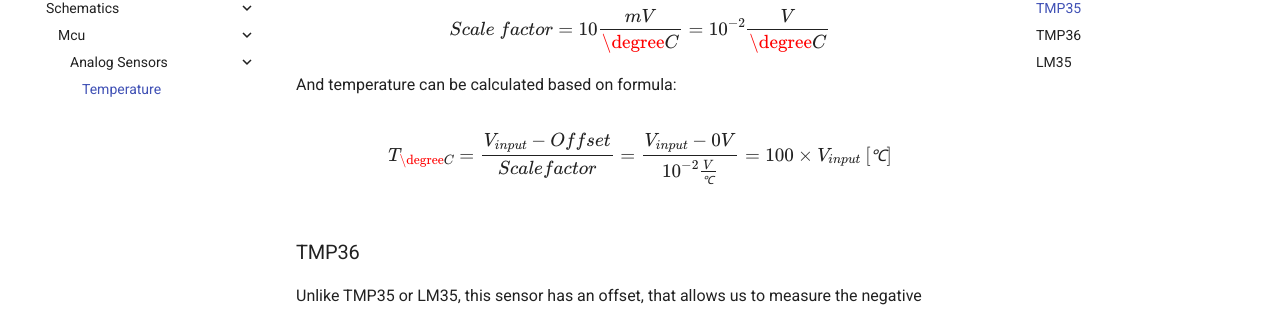
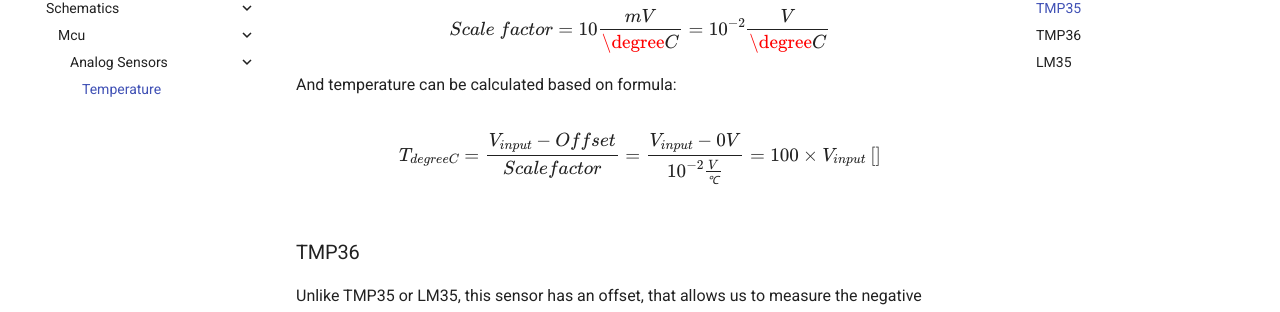
Before and after one commit to YePererva/electronics_pocketbook, an MkDocs documentation site: the page built from docs/content/schematics/mcu/Analog Sensors/Temperature/README.md, in a window 1280 px wide and 900 px high, scrolled down 737 px. Shown: the part 127-439 px from the top of the window. Built offline with MkDocs 1.6.1 and Material for MkDocs 9.7.7, drawn with Linux system fonts in a browser that asks for light colours; comment, search, counter and statistics services are not loaded.

Commit message:
Update README.md

```diff
--- a/docs/content/schematics/mcu/Analog Sensors/Temperature/README.md
+++ b/docs/content/schematics/mcu/Analog Sensors/Temperature/README.md
@@ -27,7 +27,7 @@
 And temperature can be calculated based on formula:
 
 $$
-T_{\degree C}=\frac{V_{input}-Offset}{Scale factor}=\frac{V_{input}-0V}{10^{-2} \frac{V}{℃}}=100 \times V_{input} \ [℃]
+T_{\\degree C}=\frac{V_{input}-Offset}{Scale factor}=\frac{V_{input}-0V}{10^{-2} \frac{V}{℃}}=100 \times V_{input} \ []
 $$
 
 ### TMP36
```
